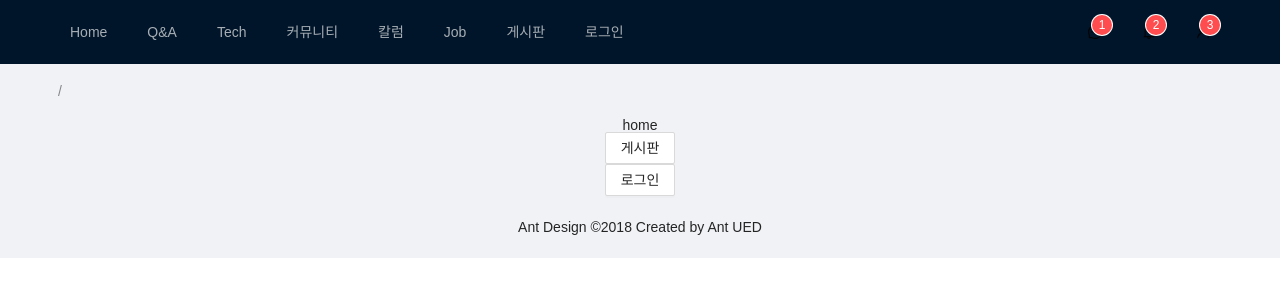
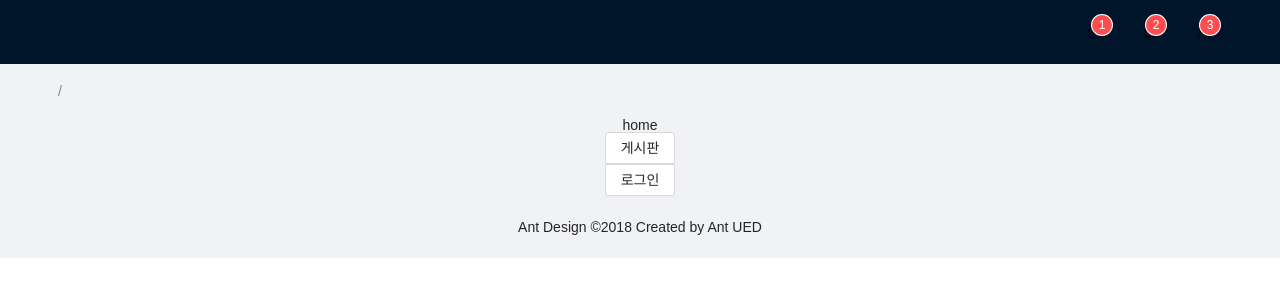
Before and after one commit to sbin0819/community, a Next.js app: page / in a window 1280 px wide. Shown: the top 300 px of the page. Built offline with nearby package versions, Linux system fonts and the light colour scheme.

Commit message:
jmk:200624 routes 분리

```diff
--- a/src/components/Layout/index.jsx
+++ b/src/components/Layout/index.jsx
@@ -1,43 +1,13 @@
+import { useRouter } from 'next/router';
+
 import styled from 'styled-components';
+
+import routes from '../../routes';
+
 import { Layout, Menu, Breadcrumb, Badge } from 'antd';
-import { useRouter } from 'next/router';
 const { Header, Content, Footer } = Layout;
+
 import { MessageOutlined, BellOutlined, UserOutlined } from '@ant-design/icons';
-
-const route = [
-  {
-    title: "Home",
-    url: "/",
-  },
-  {
-    title: "Q&A",
-    url: "/QnA",
-  },
-  {
-    title: "Tech",
-    url: "/tech",
-  },
-  {
-    title: "커뮤니티",
-    url: "/community",
-  },
-  {
-    title: "칼럼",
-    url: "/columns",
-  },
-  {
-    title: "Job",
-    url: "/job",
-  },
-  {
-    title: "게시판",
-    url: "/board",
-  }, {
-    title: "로그인",
-    url: "/accounts/login",
-  }
-];
-
 
 const LayoutComponent = (props) => {
   const router = useRouter();
@@ -54,7 +24,7 @@ const LayoutComponent = (props) => {
       <Header className="header">
         <div className="logo" />
         <Menu className="main-menu" theme="dark" mode="horizontal" defaultSelectedKeys={['1']}>
-          {route.map((i) => <Menu.Item key={i.url} onClick={() => { router.push(i.url) }}>{i.title}</Menu.Item>)}
+          {routes.map((i) => <Menu.Item key={i.url} onClick={() => { router.push(i.url) }}>{i.title}</Menu.Item>)}
         </Menu>
         <Menu className="alert-menu" theme="dark" mode="horizontal" defaultSelectedKeys={['1']}>
           <Menu.Item onClick={() => { }}>
--- /dev/null
+++ b/src/routes.js
@@ -0,0 +1,35 @@
+const routes = [
+  {
+    name: "Home",
+    url: "/",
+  },
+  {
+    name: "Q&A",
+    url: "/QnA",
+  },
+  {
+    name: "Tech",
+    url: "/tech",
+  },
+  {
+    name: "커뮤니티",
+    url: "/community",
+  },
+  {
+    name: "칼럼",
+    url: "/columns",
+  },
+  {
+    name: "Job",
+    url: "/job",
+  },
+  {
+    name: "게시판",
+    url: "/board",
+  }, {
+    name: "로그인",
+    url: "/accounts/login",
+  }
+];
+
+export default routes;
```
